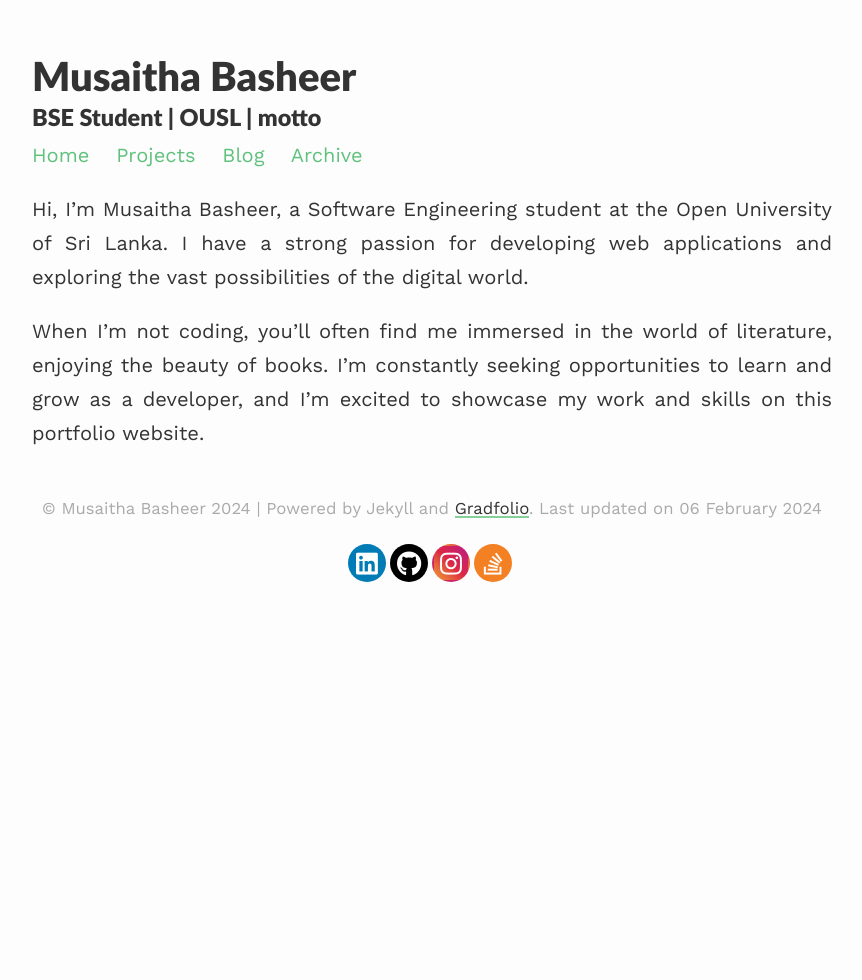
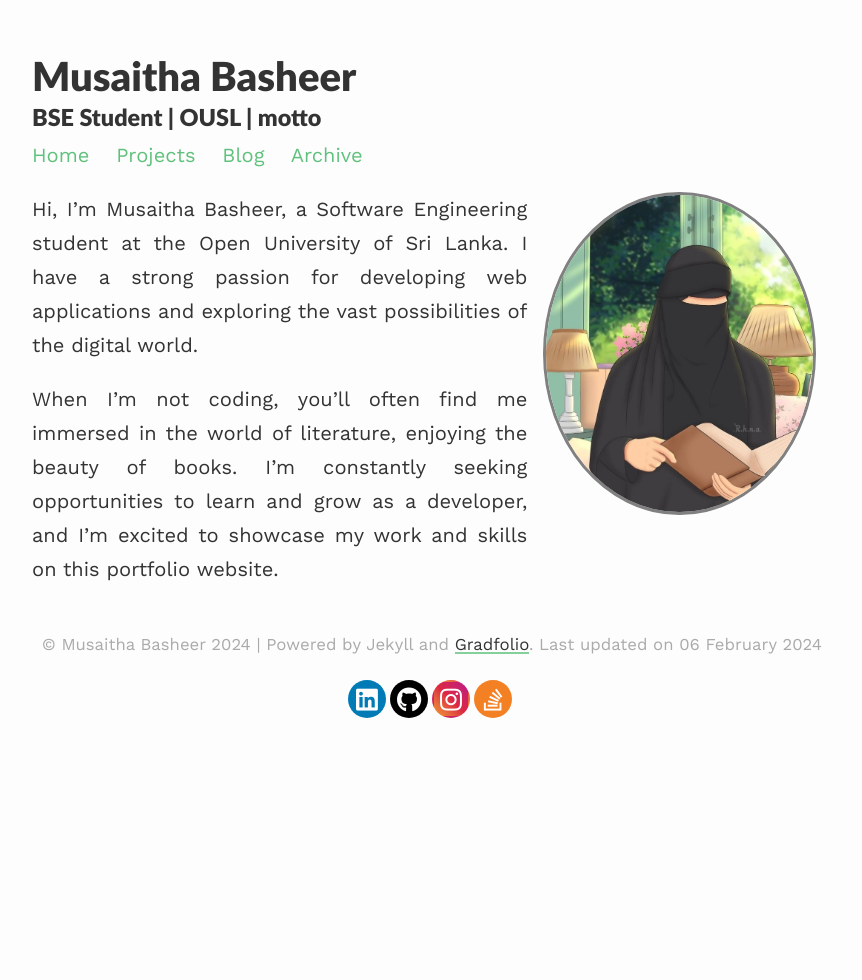
Before and after one commit to MhaaniBA/MhaaniBA.github.io, a Jekyll site: the page built from index.md, in a window 1280 px wide. Shown: the whole page, without its empty margins (208-1070 px from the left). Built offline with Jekyll 4.4.1, drawn with Linux system fonts in a browser that asks for light colours; nearby versions of some CDN libraries.

Commit message:
text changes

```diff
--- a/index.md
+++ b/index.md
@@ -1,7 +1,7 @@
 ---
 layout: about
 permalink: /
-Profile:
+profile:
   align: right
   image: profile.jpg
 published: true
```
